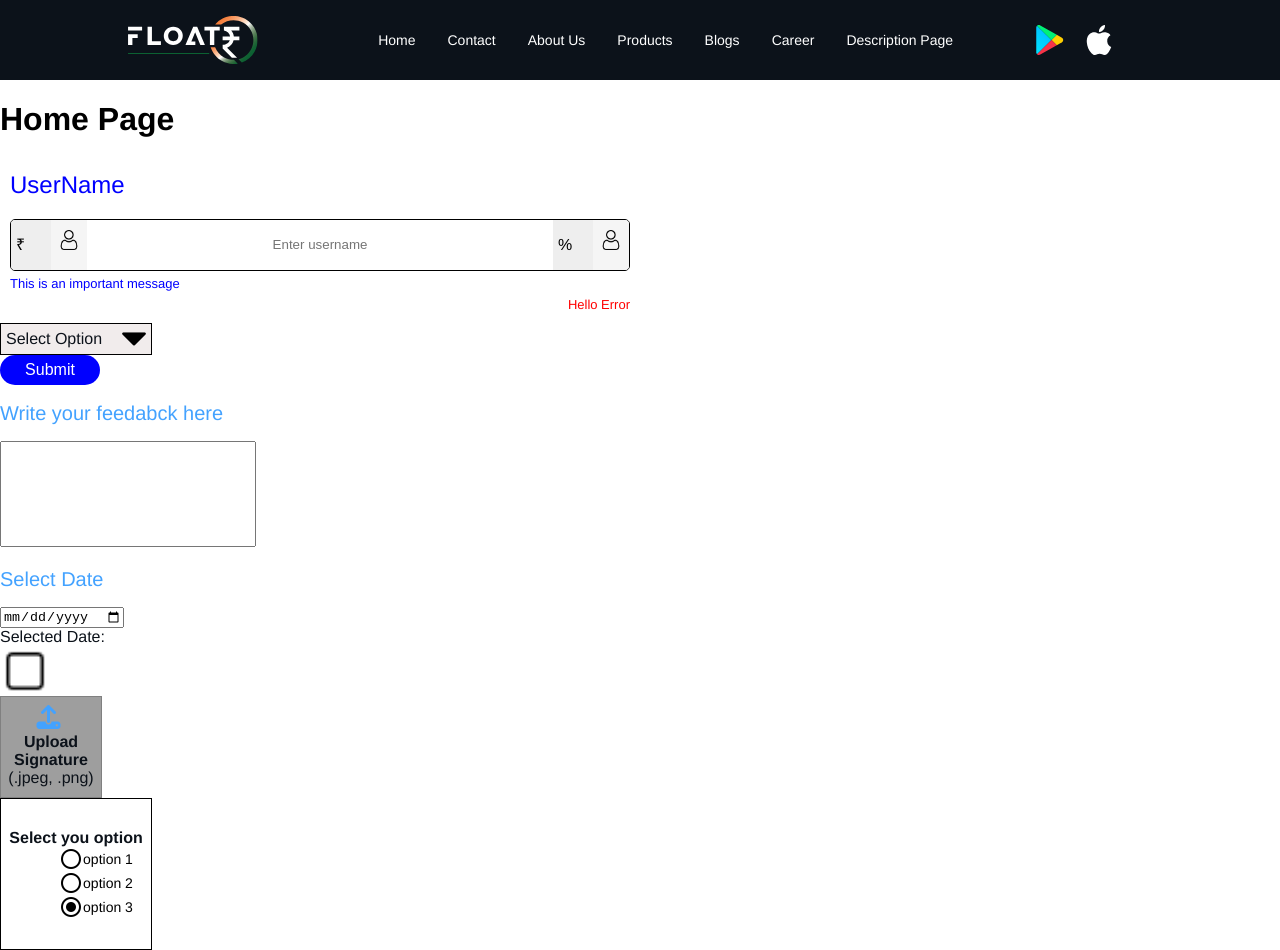
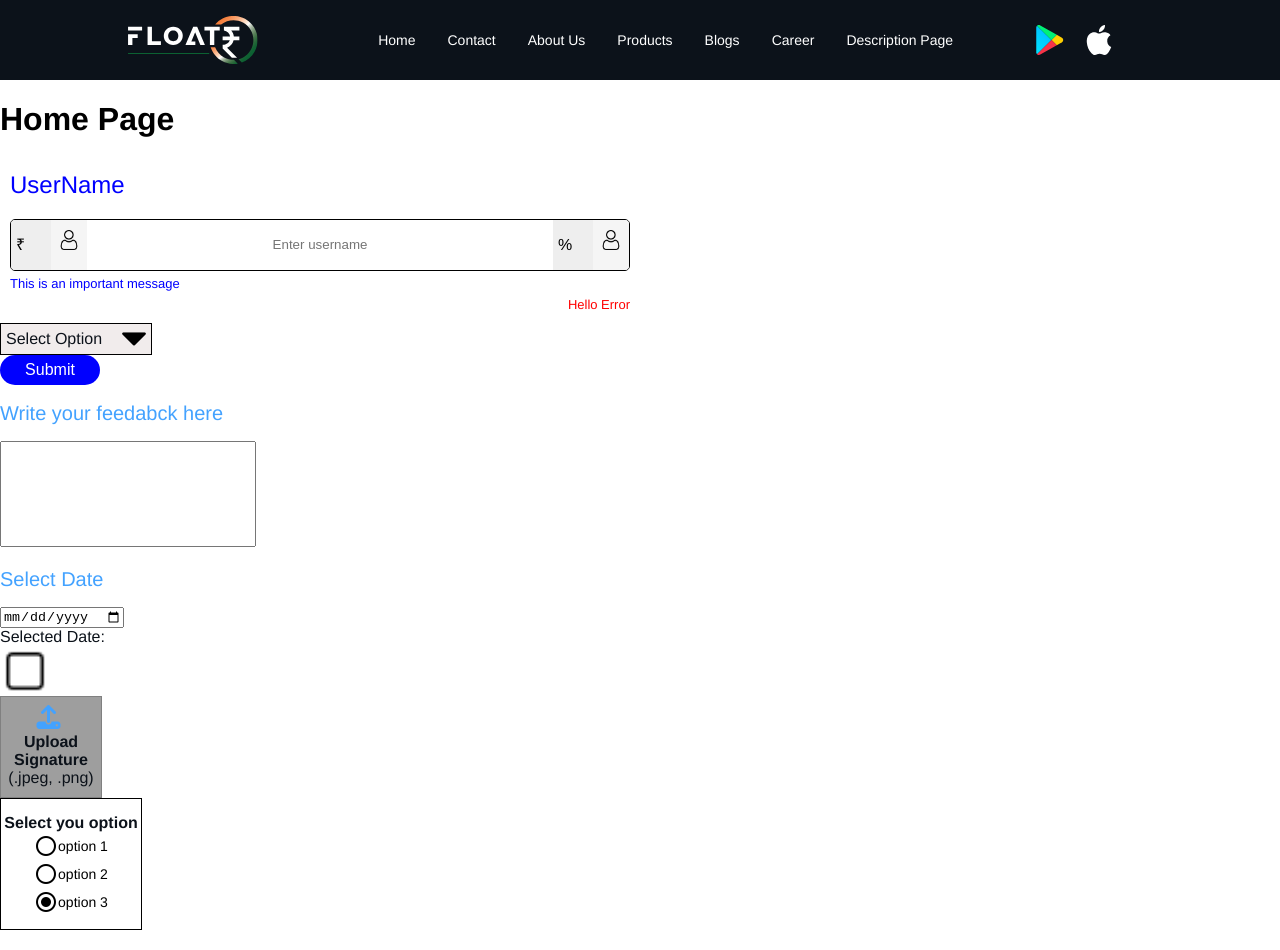
Before and after one commit to Sumit2406/floatrweb, a React (Create React App) app: page / in a window 1280 px wide. Built offline with nearby package versions, Linux system fonts and the light colour scheme; grey boxes are pictures that could not be loaded.

Commit message:
CSS done for entire Descriotion page

```diff
--- a/src/scss/components.scss
+++ b/src/scss/components.scss
@@ -263,8 +263,8 @@ textarea{
 // Radio button
 
 .radiodiv{
-  width:150px;
-  height:150px;
+  width:140px;
+  height:130px;
   border: 1px solid black;
   align-content: center;
   .content{
@@ -277,9 +277,13 @@ textarea{
     .radioul{
         .radiolist{
         position: relative;
+        left: -20px;
         list-style-type: none;
         align-items: center;
-        // padding: 2px;
+        padding: 2px;
+        display: flex;
+        justify-content: center;
+        align-items: center;
         display: flex;
       }
     }
```
